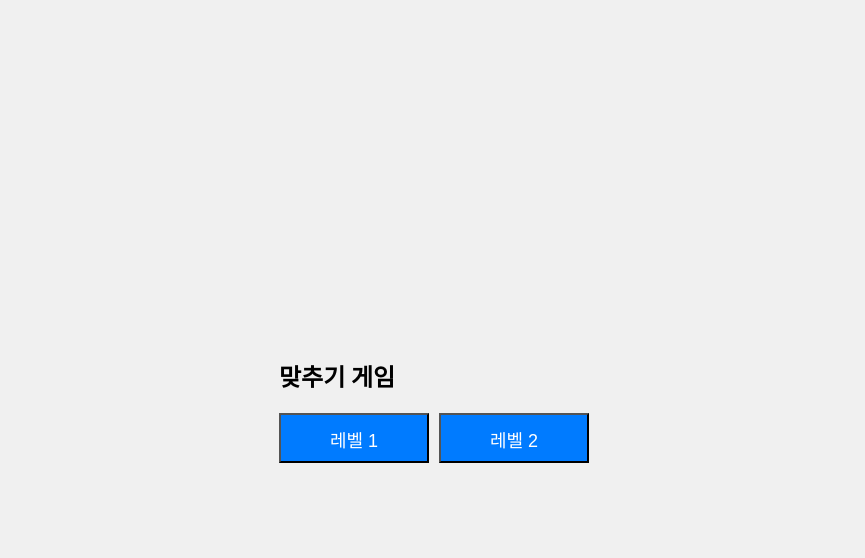
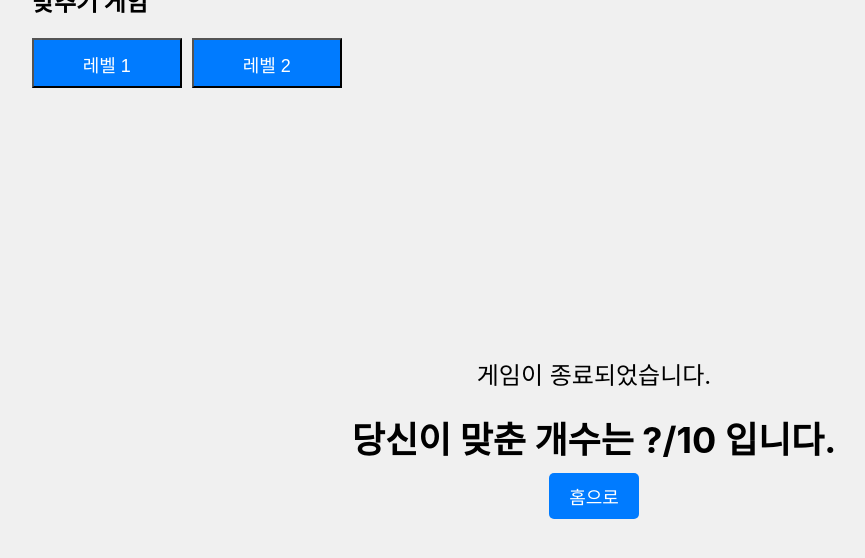
Before and after one commit to mnyu123/HiKo, a React (Create React App) app: page /end in a window 1280 px wide. Shown: the top 558 px of the page, without its empty margins (206-1071 px from the left). Built offline with nearby package versions, Linux system fonts and the light colour scheme.

Commit message:
페이지 연동 커밋

```diff
--- a/package.json
+++ b/package.json
@@ -8,6 +8,7 @@
     "@testing-library/user-event": "^13.5.0",
     "react": "^18.2.0",
     "react-dom": "^18.2.0",
+    "react-router-dom": "^6.16.0",
     "react-scripts": "5.0.1",
     "web-vitals": "^2.1.4"
   },
--- a/src/App.js
+++ b/src/App.js
@@ -1,5 +1,7 @@
-import logo from "./logo.svg";
 import "./App.css";
+import { Route , Routes } from "react-router-dom";
+import End from "./pages/End"
+
 
 function App() {
   return (
@@ -13,6 +15,9 @@ function App() {
           <button class="level-button" onclick="selectLevel(2)">
             레벨 2
           </button>
+          <Routes>
+          <Route path="/end" element={<End/>} />
+          </Routes>
         </div>
       </div>
     </body>
--- /dev/null
+++ b/src/css/End.css
@@ -0,0 +1,29 @@
+body {
+    display: flex;
+    justify-content: center;
+    align-items: center;
+    height: 100vh;
+    margin: 0;
+}
+
+.result-message {
+    text-align: center;
+    font-size: 24px;
+    margin-bottom: 20px;
+}
+
+.score {
+    font-size: 36px;
+    font-weight: bold;
+    margin-bottom: 10px;
+}
+
+.home-button {
+    padding: 10px 20px;
+    background-color: #007BFF;
+    color: #fff;
+    border: none;
+    border-radius: 5px;
+    cursor: pointer;
+    font-size: 18px;
+}
--- a/src/index.js
+++ b/src/index.js
@@ -1,13 +1,16 @@
-import React from 'react';
-import ReactDOM from 'react-dom/client';
-import './index.css';
-import App from './App';
-import reportWebVitals from './reportWebVitals';
+import React from "react";
+import ReactDOM from "react-dom/client";
+import "./index.css";
+import App from "./App";
+import reportWebVitals from "./reportWebVitals";
+import { BrowserRouter } from "react-router-dom";
 
-const root = ReactDOM.createRoot(document.getElementById('root'));
+const root = ReactDOM.createRoot(document.getElementById("root"));
 root.render(
   <React.StrictMode>
-    <App />
+    <BrowserRouter>
+      <App />
+    </BrowserRouter>
   </React.StrictMode>
 );
 
--- /dev/null
+++ b/src/pages/End.js
@@ -0,0 +1,16 @@
+import "../css/End.css";
+
+export default function End() {
+    console.log("리액트 컴포넌트가 잘 연결되었습니다.");
+  return (
+    <body>
+      <div class="result-message">게임이 종료되었습니다.</div>
+      <div class="score">
+        당신이 맞춘 개수는 <span id="score">?/10</span> 입니다.
+      </div>
+      <button class="home-button" onclick="goHome()">
+        홈으로
+      </button>
+    </body>
+  );
+}
```
Also changed, not shown: 1 other file (tests, documents, lock files or other folders).
